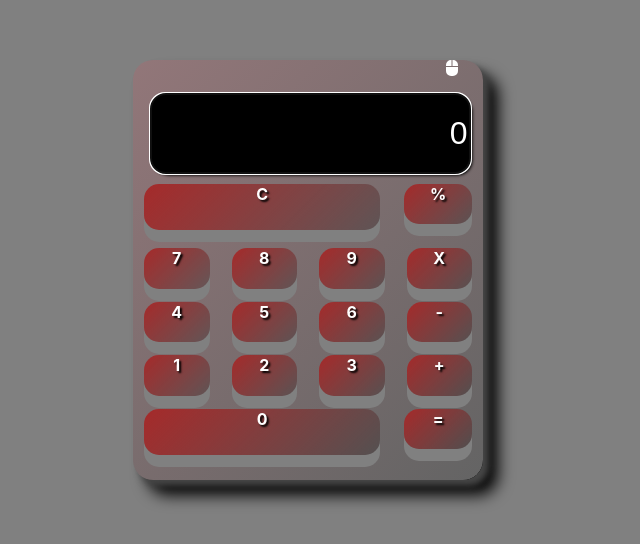
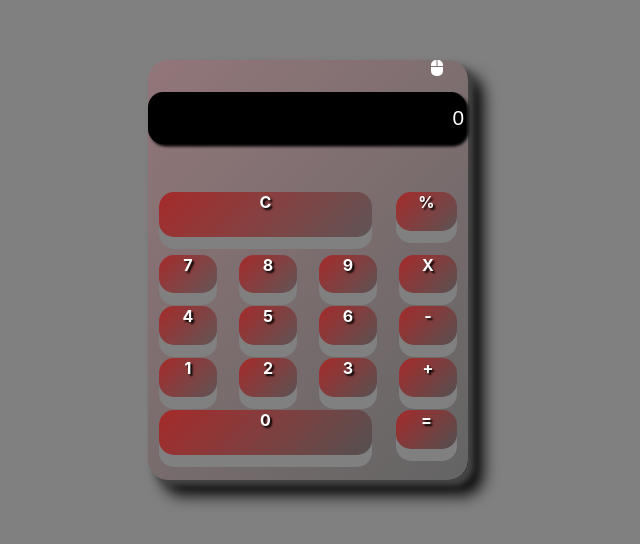
Before and after one commit to Rogerpeke97/calculadora, a React (Create React App) app: page / in a window 1280 px wide. Shown: the part 130-674 px from the top of the page, without its empty margins (332-972 px from the left). Built offline with nearby package versions, Linux system fonts and the light colour scheme.

Commit message:
Calculadora terminada sin bugs

```diff
--- a/src/App.js
+++ b/src/App.js
@@ -26,8 +26,8 @@ let style = {
         display: "grid",
         minHeight:"400px",
         maxHeight:"400px",
-        minWidth:"250px",
-        maxWidth:"350px",
+        minWidth:"320px",
+        maxWidth:"320px",
         color: "white",
         fontWeight: "bold",
         textShadow: "2px 2px 2px black",
@@ -62,14 +62,14 @@ let style = {
         borderRadius: "15px",
         boxShadow: "2.5px 2.5px 3px 0px #000000",
         color: "white",
-        width: "90%",
-        height: "70%",
+        width: "314px",
+        height: "50px",
         marginBottom: "5%",
         border: "0px",
-        fontSize: "2rem",
+        fontSize: "1.3rem",
         marginTop: "5%",
-        marginLeft: "5%",
-        marginRight: "5%"
+        outline: "none",
+        appereance: "none"
     },
     fontAwesomeDrag: {
         color: "white",
@@ -95,29 +95,35 @@ function App() {
         return false
     }
 
+    // AÑADIR NUMEROS PARA EL INPUT MANUAL
+    let addNumbersManual = (numero)=>{
+        if(input.toString().length === 20){
+        setInput(input);
+        }
+        else{
+            setInput(parseInt(input + numero), 10);
+        }
+    }
+
 
     let inputCheck = (value)=>{
-      console.log(value + "THERE IS A MATH EXPRESSION AND A NUMBER")
-      if (isNaN(value) && checkIfMathExpression(value.slice(value.length - 1)) === true && isNaN(value.slice(0, -1)) === false) {
+      if (isNaN(value) && checkIfMathExpression(value) === true) {
         //SI EL ULTIMO CARACTER AGREGADO ES UNA EXPRESION MATEMATICA ENTONCES APLICA LA FUNCION SOLVEMATH
         //EL SLICE ES PARA CHEQUEAR QUE ANTES DE LA EXPRESION HAY UN NUMERO VALIDO PARA REALIZAR LA OPERACION Y TAMBIEN PARA VERIFICAR SI ES UNA EXPRESION
         //MATEMATICA O NO
-        console.log(value + "THERE IS A MATH EXPRESSION AND A NUMBER")
-          setMathOperation(value.slice(value.length - 1));
-          solveMath(value.slice(0, -1));
+          setMathOperation(value);
+          solveMath(input);
       }
-      else if (isNaN(value) && checkIfMathExpression(value) === false && value.length > 0) {
+      else if (isNaN(value) && checkIfMathExpression(value) === false) {
          // EN CASO DE QUE EL CARACTER INGRESADO NO SEA UNA EXPRESION MATEMATICA SE HACE DISPLAY DEL MENSAJE DE ERROR Y
          // SE ELIMINAN LOS VALORES GUARDADOS DE LA OPERACION ANTERIOR
-         console.log(value + "THERE ISNT A MATH EXPRESSION BUT THERE IS A NUMBER")
           setValue("");
           setMathOperation("");
           setInput("");
           setMessage("La calculadora sólo acepta números y símbolos matematicos!")
       }
       else{
-        console.log(value + "NOTHING")
-          setInput(value);
+          addNumbersManual(value);
           setMessage("")
       }
     }
@@ -146,20 +152,19 @@ function App() {
         if (mathOperation !== "" && savedValue !== "") {// EN EL CASO DE QUE HAYA UN VALOR GUARDADO Y HAYA UNA EXPRESION MATEMATICA, SE REALIZA EL CALCULO
             switch (mathOperation) {
                 case "-":
-                    setInput((parseInt(savedValue) - parseInt(passedValue)));
+                    setInput(savedValue - parseInt(passedValue));
                     setMathOperation("");
                     break
                 case "+":
-                    setInput((parseInt(savedValue) + parseInt(passedValue)));
+                    setInput(savedValue + parseInt(passedValue));
                     setMathOperation("");
                     break
                 case "/":
-                    setInput((parseInt(savedValue) / parseInt(passedValue)));
+                    setInput(savedValue / parseInt(passedValue));
                     setMathOperation("");
                     break
                 case "*":
-                    setInput((parseInt(savedValue) * parseInt(passedValue)));
-                    console.log("SADSD");
+                    setInput(savedValue * parseInt(passedValue));
                     setMathOperation("");
                     break
                 default:
@@ -177,7 +182,6 @@ function App() {
 
     let changeCssButton = (e)=>{// ANIMACION DEL BOTON
        let value = e.currentTarget;
-       console.log(animationInProgress)
        if(animationInProgress === false){
            value.style.animation = 'buttonTranslate 0.2s normal forwards ease-out'
            value.onanimationend = ()=>{
@@ -192,7 +196,6 @@ const calculator = useRef(0)
 const [shiftX, setShiftX] = useState(0)
 const [shiftY, setShiftY] = useState(0)
 let onMouseDown = (e)=>{
-    setLoaded(true)
     if(isMoving === false){
     setShiftX(e.clientX - calculator.current.getBoundingClientRect().left);
     setShiftY(e.clientY - calculator.current.getBoundingClientRect().top);
@@ -202,7 +205,7 @@ let onMouseDown = (e)=>{
 }
 let onMouseMove = (pageX, pageY)=>{
     if(isMoving === true){
-        calculator.current.style.position = "absolute";
+    calculator.current.style.position = "absolute";
     calculator.current.style.zIndex = 1000;
     calculator.current.style.left = pageX - shiftX + 'px';
     calculator.current.style.top = pageY - shiftY + 'px';
@@ -215,15 +218,20 @@ let mouseMoveTrigger = (e)=>{
 //FONTAWESOME
 const [iconState, setIconState] = useState(0)
 
+
 //AÑADIR NUMEROS AL INPUT
-const [loaded, setLoaded] = useState(false);
+// CUANDO LLEGA AL VALOR MAXIMO AL AGREGAR e CAMBIA EL LENGTH A 20
 let addNumbers = (e, numero)=>{
-    console.log(input)
-    if(input < 999999999999999){
-    setInput(parseInt(input + numero), 10);
+    if(input.toString().length === 20){
+    setInput(input);
     changeCssButton(e)
     }
+    else{
+        setInput(parseInt(input + numero), 10);
+        changeCssButton(e)
+    }
 }
+
 // MANEJAR WINDOW RESIZE
 
   useEffect(()=>{
@@ -244,11 +252,11 @@ let addNumbers = (e, numero)=>{
                     </div>
                     <input
                         ref={focusInput}
-                        onChange={(e) => inputCheck(e.currentTarget.value)}
+                       // onChange={(e) => inputCheck(e.currentTarget.value)}
                     // AL APRETAR ENTER SE RESUELVE LA OPERACION
                         onKeyDown={(e) => e.key === "Enter"
                         ? solveMath(e.currentTarget.value)
-                        : null}
+                        : inputCheck(e.key)}
                         onClick={()=>setInput("")}
                         style={style.input}
                         autoFocus= {true}// CUANDO CARGA PODES USAR EL TECLADO PARA HACER CALCULOS! HACE FOCUS EN EL INPUT
@@ -260,7 +268,7 @@ let addNumbers = (e, numero)=>{
                     display: "flex"
                 }}>
                     <div style={style.largeButtons} onClick={(e)=>{setValue("");setMathOperation(""); setInput(""); changeCssButton(e)}}>C</div>
-                    <div style={style.topBottomButtons} onClick={(e)=>{inputCheck(input + "/"); changeCssButton(e)}}>%</div>
+                    <div style={style.topBottomButtons} onClick={(e)=>{inputCheck("/"); changeCssButton(e)}}>%</div>
                 </div>
                 <div style={{
                     display: "flex"
@@ -268,7 +276,7 @@ let addNumbers = (e, numero)=>{
                     <div style={style.littleSquares} onAnimationStart={()=>{setAnimation(true)}} onAnimationEnd={()=>setAnimation(false)} onClick={(e)=>addNumbers(e, "7")/*REMOVER EL 0 INICIAL AL INGRESAR UN VALOR NUEVO*/}>7</div>
                     <div style={style.littleSquares} onAnimationStart={()=>{setAnimation(true)}} onAnimationEnd={()=>setAnimation(false)} onClick={(e)=>addNumbers(e, "8")}>8</div>
                     <div style={style.littleSquares} onAnimationStart={()=>{setAnimation(true)}} onAnimationEnd={()=>setAnimation(false)} onClick={(e)=>addNumbers(e, "9")}>9</div>
-                    <div style={style.littleSquares} onAnimationStart={()=>{setAnimation(true)}} onAnimationEnd={()=>setAnimation(false)} onClick={(e)=>{inputCheck(input + "*"); changeCssButton(e)}}>X</div>
+                    <div style={style.littleSquares} onAnimationStart={()=>{setAnimation(true)}} onAnimationEnd={()=>setAnimation(false)} onClick={(e)=>{inputCheck("*"); changeCssButton(e)}}>X</div>
                 </div>
                 <div style={{
                     display: "flex"
@@ -276,7 +284,7 @@ let addNumbers = (e, numero)=>{
                     <div style={style.littleSquares} onAnimationStart={()=>{setAnimation(true)}} onAnimationEnd={()=>setAnimation(false)} onClick={(e)=>addNumbers(e, "4")}>4</div>
                     <div style={style.littleSquares} onAnimationStart={()=>{setAnimation(true)}} onAnimationEnd={()=>setAnimation(false)} onClick={(e)=>addNumbers(e, "5")}>5</div>
                     <div style={style.littleSquares} onAnimationStart={()=>{setAnimation(true)}} onAnimationEnd={()=>setAnimation(false)} onClick={(e)=>addNumbers(e, "6")}>6</div>
-                    <div style={style.littleSquares} onAnimationStart={()=>{setAnimation(true)}} onAnimationEnd={()=>setAnimation(false)} onClick={(e)=>{inputCheck(input + "-"); changeCssButton(e)}}>-</div>
+                    <div style={style.littleSquares} onAnimationStart={()=>{setAnimation(true)}} onAnimationEnd={()=>setAnimation(false)} onClick={(e)=>{inputCheck("-"); changeCssButton(e)}}>-</div>
                 </div>
                 <div style={{
                     display: "flex"
@@ -284,7 +292,7 @@ let addNumbers = (e, numero)=>{
                     <div style={style.littleSquares} onAnimationStart={()=>{setAnimation(true)}} onAnimationEnd={()=>setAnimation(false)} onClick={(e)=>addNumbers(e, "1")}>1</div>
                     <div style={style.littleSquares} onAnimationStart={()=>{setAnimation(true)}} onAnimationEnd={()=>setAnimation(false)} onClick={(e)=>addNumbers(e, "2")}>2</div>
                     <div style={style.littleSquares} onAnimationStart={()=>{setAnimation(true)}} onAnimationEnd={()=>setAnimation(false)} onClick={(e)=>addNumbers(e, "3")}>3</div>
-                    <div style={style.littleSquares} onAnimationStart={()=>{setAnimation(true)}} onAnimationEnd={()=>setAnimation(false)} onClick={(e)=>{inputCheck(input + "+"); changeCssButton(e)}}>+</div>
+                    <div style={style.littleSquares} onAnimationStart={()=>{setAnimation(true)}} onAnimationEnd={()=>setAnimation(false)} onClick={(e)=>{inputCheck("+"); changeCssButton(e)}}>+</div>
                 </div>
                 <div style={{
                     display: "flex"
```
Also changed, not shown: 1 other file (tests, documents, lock files or other folders).
